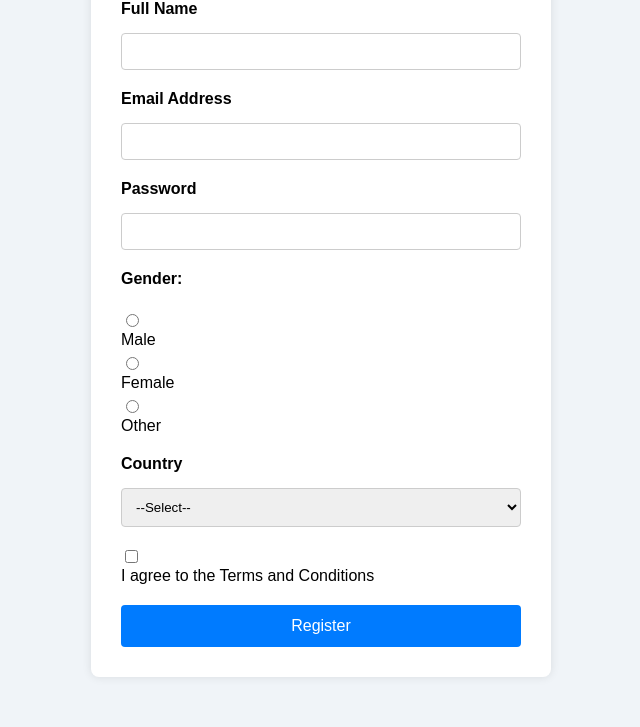
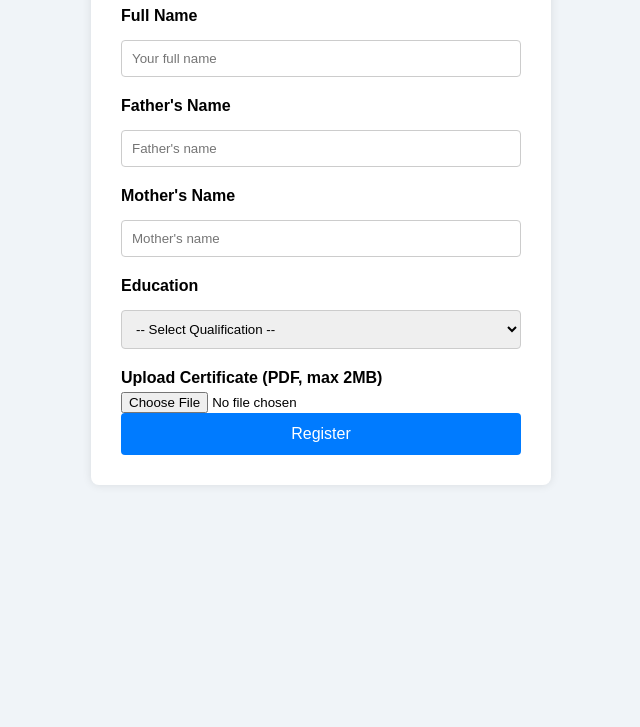
Before and after one commit to minny04/ex3, a plain HTML site: page index.html in a window 1280 px wide. Shown: the part 153-880 px from the top of the page, without its empty margins (319-959 px from the left). After the commit the page ends 800 px from the top, so only its background shows below. Drawn offline with Linux system fonts and the light colour scheme.

Commit message:
Update index.html

```diff
--- a/index.html
+++ b/index.html
@@ -1,52 +1,59 @@
 <!DOCTYPE html>
 <html lang="en">
 <head>
-    <meta charset="UTF-8" />
-    <title>User Registration Form</title>
-    <link rel="stylesheet" href="style.css" />
+  <meta charset="UTF-8">
+  <meta name="viewport" content="width=device-width, initial-scale=1.0">
+  <title>Registration Form</title>
+  <link rel="stylesheet" href="style.css">
 </head>
 <body>
+  <main class="container">
+    <form id="registerForm" class="card" novalidate>
+      <h1>Student Registration</h1>
 
-<div class="container">
-    <h2>User Registration</h2>
-    <form id="registrationForm" action="register.php" method="POST">
-        <label for="fullname">Full Name</label>
-        <input type="text" id="fullname" name="fullname" required />
+      <div class="field">
+        <label for="name">Full Name</label>
+        <input type="text" id="name" required placeholder="Your full name">
+        <small class="error" id="nameError"></small>
+      </div>
 
-        <label for="email">Email Address</label>
-        <input type="email" id="email" name="email" required />
+      <div class="field">
+        <label for="fatherName">Father's Name</label>
+        <input type="text" id="fatherName" required placeholder="Father's name">
+        <small class="error" id="fatherNameError"></small>
+      </div>
 
-        <label for="password">Password</label>
-        <input type="password" id="password" name="password" required />
+      <div class="field">
+        <label for="motherName">Mother's Name</label>
+        <input type="text" id="motherName" required placeholder="Mother's name">
+        <small class="error" id="motherNameError"></small>
+      </div>
 
-        <div class="gender-group">
-            <label>Gender:</label><br />
-            <input type="radio" id="male" name="gender" value="Male" />
-            <label for="male" class="radio-label">Male</label>
-            <input type="radio" id="female" name="gender" value="Female" />
-            <label for="female" class="radio-label">Female</label>
-            <input type="radio" id="other" name="gender" value="Other" />
-            <label for="other" class="radio-label">Other</label>
-        </div>
+      <div class="field">
+        <label for="education">Education</label>
+        <select id="education" required>
+          <option value="">-- Select Qualification --</option>
+          <option value="ssc">SSC / 10th</option>
+          <option value="inter">Intermediate / 12th</option>
+          <option value="diploma">Diploma</option>
+          <option value="ug">Undergraduate (B.Tech/B.Sc/B.A)</option>
+          <option value="pg">Postgraduate (M.Tech/M.Sc/M.A)</option>
+        </select>
+        <small class="error" id="educationError"></small>
+      </div>
 
-        <label for="country">Country</label>
-        <select id="country" name="country" required>
-            <option value="">--Select--</option>
-            <option value="USA">USA</option>
-            <option value="UK">UK</option>
-            <option value="India">India</option>
-            <option value="Canada">Canada</option>
-        </select>
+      <div class="field">
+        <label for="certificate">Upload Certificate (PDF, max 2MB)</label>
+        <input type="file" id="certificate" accept=".pdf" required>
+        <small class="error" id="certificateError"></small>
+      </div>
 
-        <div class="checkbox">
-            <input type="checkbox" id="terms" name="terms" required />
-            <label for="terms" class="checkbox-label">I agree to the Terms and Conditions</label>
-        </div>
+      <button type="submit" class="primary">Register</button>
 
-        <button type="submit">Register</button>
+      <p class="success" id="formSuccess" hidden>✅ Registration successful!</p>
     </form>
-</div>
+  </main>
 
-<script src="script.js"></script>
+  <script src="script.js"></script>
 </body>
 </html>
```
